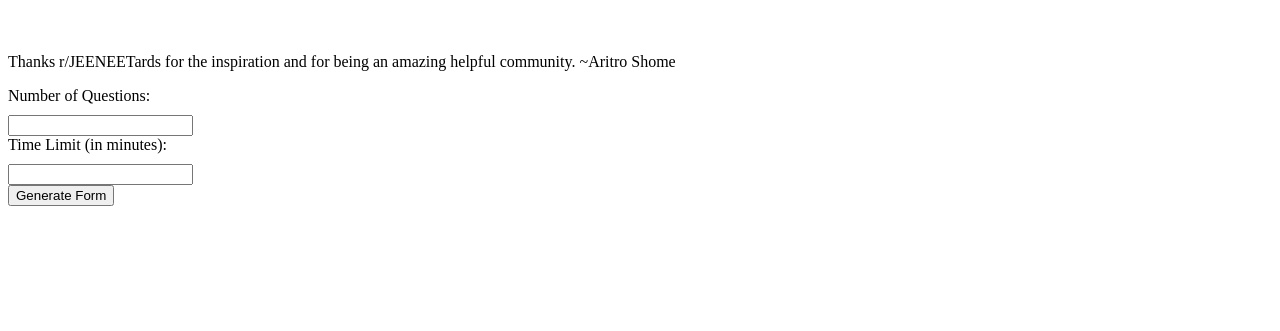
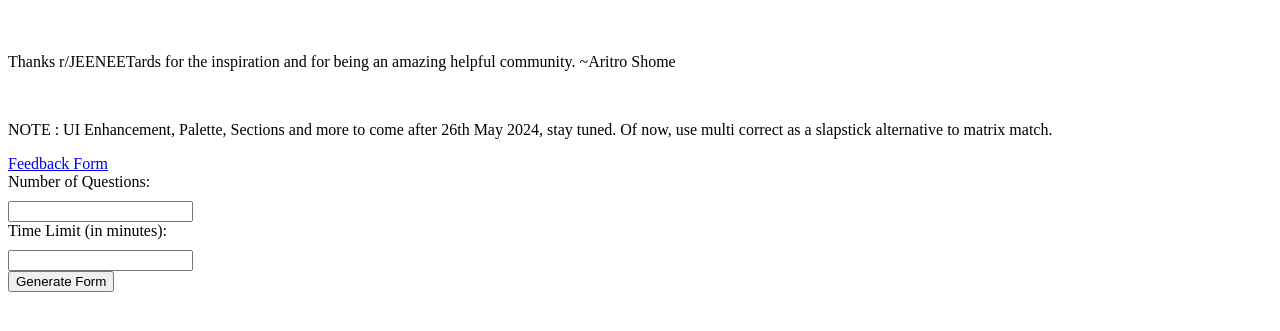
Before and after one commit to b4apple/Nicum-Question-Tool, a plain HTML site: page index.html in a window 1280 px wide. Shown: the part 61-392 px from the top of the page. Drawn offline with Linux system fonts and the light colour scheme.

Commit message:
Update index.html
feedback and advice

```diff
--- a/index.html
+++ b/index.html
@@ -25,6 +25,10 @@
   <h1>Question Form Generator</h1>
   <br />
   <p>Thanks r/JEENEETards for the inspiration and for being an amazing helpful community. ~Aritro Shome</p>
+  <br />
+  <p>NOTE : UI Enhancement, Palette, Sections and more to come after 26th May 2024, stay tuned. Of now, use multi correct as a slapstick alternative to matrix match.</p>
+  <a href="https://forms.gle/Uo4A9cpNk6T7kXzw9">Feedback Form</a>
+  <br/>
   <div id="formContainer">
     <label for="numQuestions">Number of Questions:</label>
     <input type="number" id="numQuestions" min="1">
```
